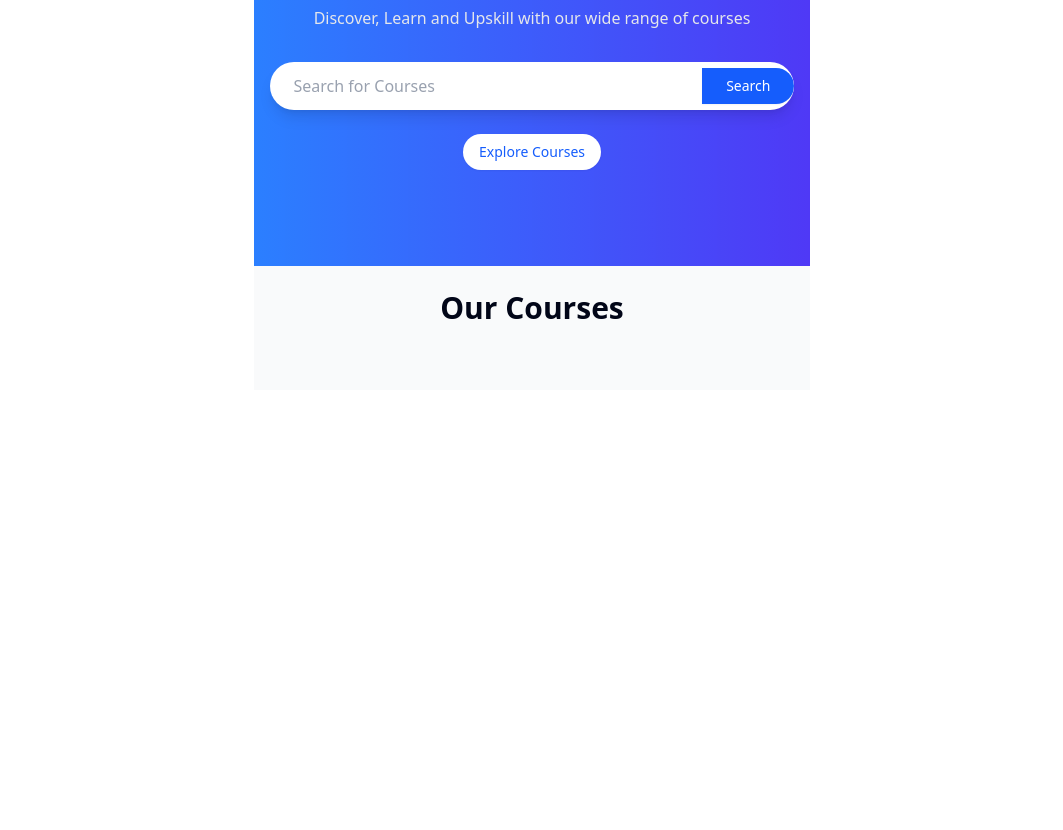
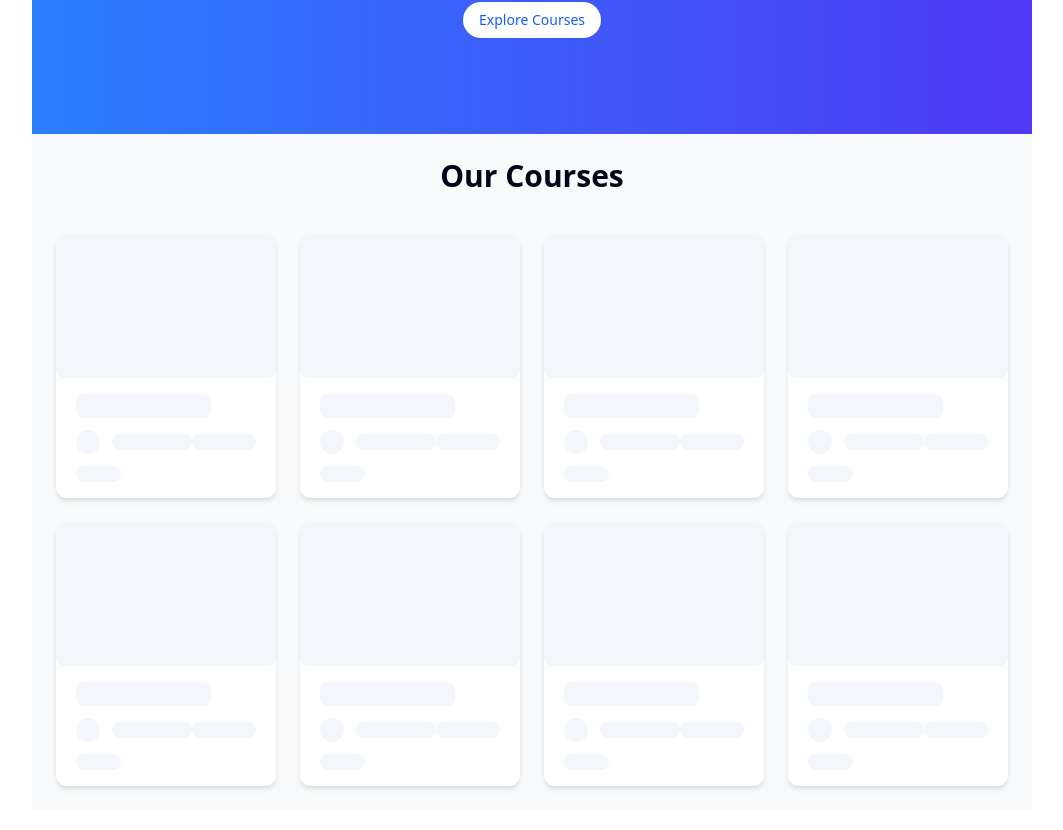
Before and after one commit to Salman7236/LMS, a React (Vite) app in the folder client/: page / in a window 1280 px wide. Shown: the part 310-1140 px from the top of the page, without its empty margins (108-1171 px from the left). Before the commit the page ends 864 px from the top, so only its background shows below. Built offline with nearby package versions, Linux system fonts and the light colour scheme.

Commit message:
Add Course.jsx and add 3 columns course skeletons

```diff
--- /dev/null
+++ b/client/src/components/ui/skeleton.jsx
@@ -0,0 +1,15 @@
+import { cn } from "@/lib/utils"
+
+function Skeleton({
+  className,
+  ...props
+}) {
+  return (
+    <div
+      data-slot="skeleton"
+      className={cn("bg-accent animate-pulse rounded-md", className)}
+      {...props} />
+  );
+}
+
+export { Skeleton }
--- /dev/null
+++ b/client/src/pages/student/Course.jsx
@@ -0,0 +1,9 @@
+import React from 'react'
+
+const Course = () => {
+  return (
+    <div>Course</div>
+  )
+}
+
+export default Course;
--- a/client/src/pages/student/Courses.jsx
+++ b/client/src/pages/student/Courses.jsx
@@ -1,4 +1,6 @@
+import { Skeleton } from "@/components/ui/skeleton";
 import React from "react";
+import Course from "./Course.jsx";
 
 const Courses = () => {
   const isLoading = true;
@@ -6,7 +8,15 @@ const Courses = () => {
     <div className="bg-gray-50">
       <div className="max-w-7xl mx-auto p-6">
         <h2 className="font-bold text-3xl text-center mb-10">Our Courses</h2>
-        {isLoading ? "" : ""}
+        <div className="grid grid-cols-1 md:grid-cols-2 lg:grid-cols-4 gap-6">
+          {isLoading ? (
+            Array.from({ length: 8 }).map((_, index) => (
+              <CourseSkeleton key={index} />
+            ))
+          ) : (
+            <Course />
+          )}
+        </div>
       </div>
     </div>
   );
```
